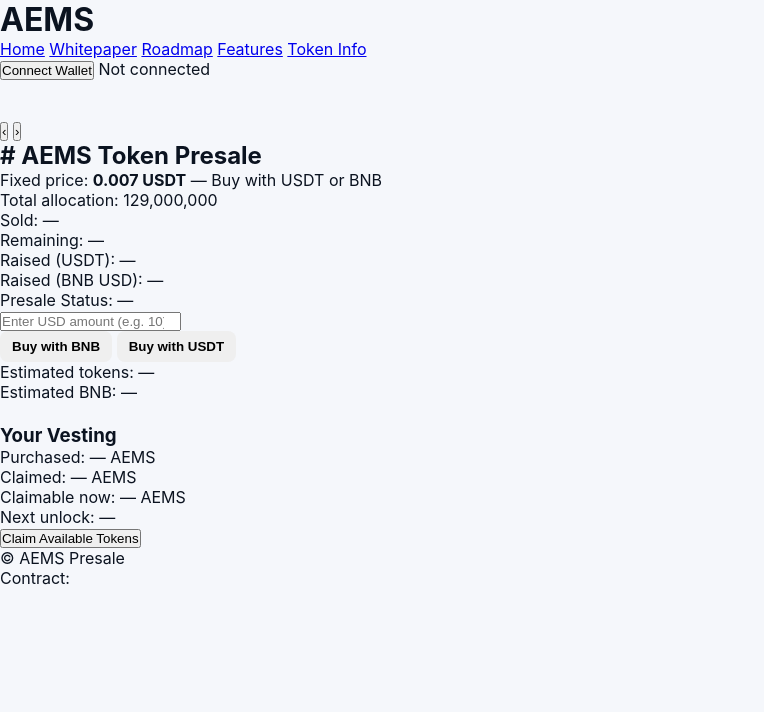
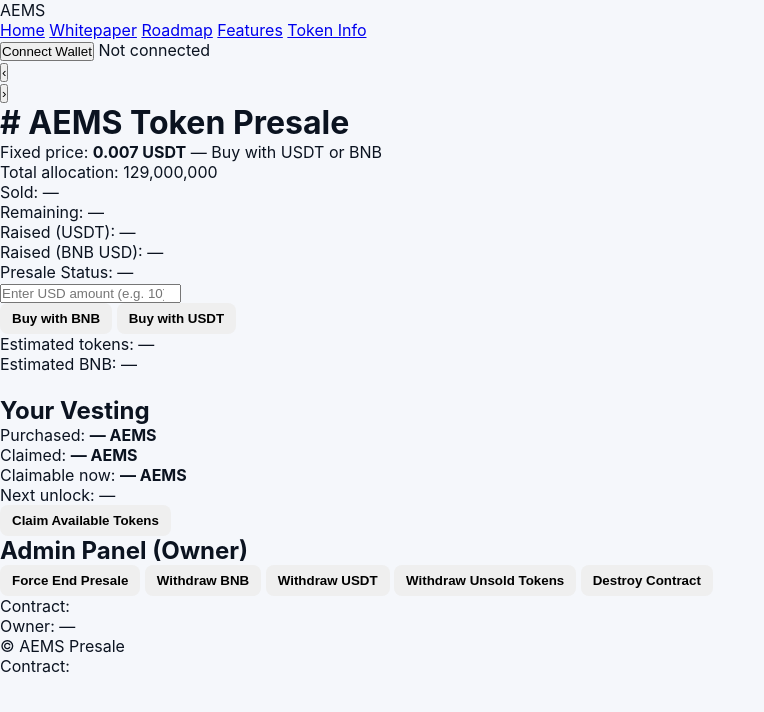
Before and after one commit to aemsAMS/Aems, a plain HTML site: page index.html in a window 1280 px wide. Shown: the whole page, without its empty margins (0-764 px from the left). Drawn offline with Linux system fonts and the light colour scheme.

Commit message:
Update index.html

```diff
--- a/index.html
+++ b/index.html
@@ -5,36 +5,35 @@
     <meta name="viewport" content="width=device-width, initial-scale=1.0">
     <title>AEMS Presale</title>
     <link rel="stylesheet" href="style.css">
-    <script src="https://cdn.jsdelivr.net/npm/ethers@5.7.2/dist/ethers.umd.min.js"></script>
+    <script src="ethers.umd.min.js"></script>
     <script src="abi.js"></script>
 </head>
 <body>
     <header>
-        <h1>AEMS</h1>
+        <div class="logo">AEMS</div>
         <nav>
-            <a href="#home">Home</a>
-            <a href="#whitepaper">Whitepaper</a>
-            <a href="#roadmap">Roadmap</a>
-            <a href="#features">Features</a>
-            <a href="#tokeninfo">Token Info</a>
+            <a href="#">Home</a>
+            <a href="#">Whitepaper</a>
+            <a href="#">Roadmap</a>
+            <a href="#">Features</a>
+            <a href="#">Token Info</a>
         </nav>
-        <button id="connectWallet">Connect Wallet</button>
+        <button id="connectWallet" type="button">Connect Wallet</button> <!-- type button اضافه شد -->
         <span id="walletAddr">Not connected</span>
     </header>
 
-    <section id="banner">
+    <main>
+        <section class="banner">
+            <button id="bannerPrev">‹</button>
             <div id="bannerInner" class="banner-inner">
-            <div class="banner-item">‹</div>
-            <div class="banner-item">›</div>
+                <!-- banners go here -->
             </div>
-        <button id="bannerPrev">‹</button>
             <button id="bannerNext">›</button>
         </section>
 
-    <section id="presale">
-        <h2># AEMS Token Presale</h2>
+        <h1># AEMS Token Presale</h1>
         <p>Fixed price: <strong>0.007 USDT</strong> — Buy with USDT or BNB</p>
-        <p>Total allocation: <span id="alloc">129,000,000</span></p>
+        <p>Total allocation: 129,000,000</p>
         <p>Sold: <span id="sold">—</span></p>
         <p>Remaining: <span id="left">—</span></p>
         <p>Raised (USDT): <span id="raisedUSDT">—</span></p>
@@ -52,30 +51,30 @@
                 <div>Estimated BNB: <span id="estBNB">—</span></div>
             </div>
         </div>
+
         <div class="progress">
             <div id="progressFill"></div>
         </div>
-    </section>
 
-    <section id="vesting">
-        <h3>Your Vesting</h3>
-        <p>Purchased: <span id="myPurchased">—</span> AEMS</p>
-        <p>Claimed: <span id="myClaimed">—</span> AEMS</p>
-        <p>Claimable now: <span id="myClaimable">—</span> AEMS</p>
+        <h2>Your Vesting</h2>
+        <p>Purchased: <strong><span id="myPurchased">—</span> AEMS</strong></p>
+        <p>Claimed: <strong><span id="myClaimed">—</span> AEMS</strong></p>
+        <p>Claimable now: <strong><span id="myClaimable">—</span> AEMS</strong></p>
         <p>Next unlock: <span id="nextUnlock">—</span></p>
-        <button id="claimBtn">Claim Available Tokens</button>
-    </section>
+        <button id="claimBtn" class="btn primary">Claim Available Tokens</button>
 
-    <section id="adminPanel" style="display:none;">
-        <h3>Admin Panel (Owner)</h3>
-        <button id="endPresaleBtn">Force End Presale</button>
-        <button id="withdrawBNBBtn">Withdraw BNB</button>
-        <button id="withdrawUSDTBtn">Withdraw USDT</button>
-        <button id="withdrawUnsoldBtn">Withdraw Unsold Tokens</button>
-        <button id="destroyBtn">Destroy Contract</button>
-        <p>Contract: <a id="contractLink" href="" target="_blank"></a></p>
+        <section id="adminPanel">
+            <h2>Admin Panel (Owner)</h2>
+            <button id="endPresaleBtn" class="btn primary">Force End Presale</button>
+            <button id="withdrawBNBBtn" class="btn primary">Withdraw BNB</button>
+            <button id="withdrawUSDTBtn" class="btn primary">Withdraw USDT</button>
+            <button id="withdrawUnsoldBtn" class="btn primary">Withdraw Unsold Tokens</button>
+            <button id="destroyBtn" class="btn danger">Destroy Contract</button>
+
+            <p>Contract: <a id="contractLink" target="_blank"></a></p>
             <p>Owner: <span id="ownerAddr">—</span></p>
         </section>
+    </main>
 
     <footer>
         <p>© AEMS Presale</p>
```
Lines whose indentation alone changed are shown as unchanged.
